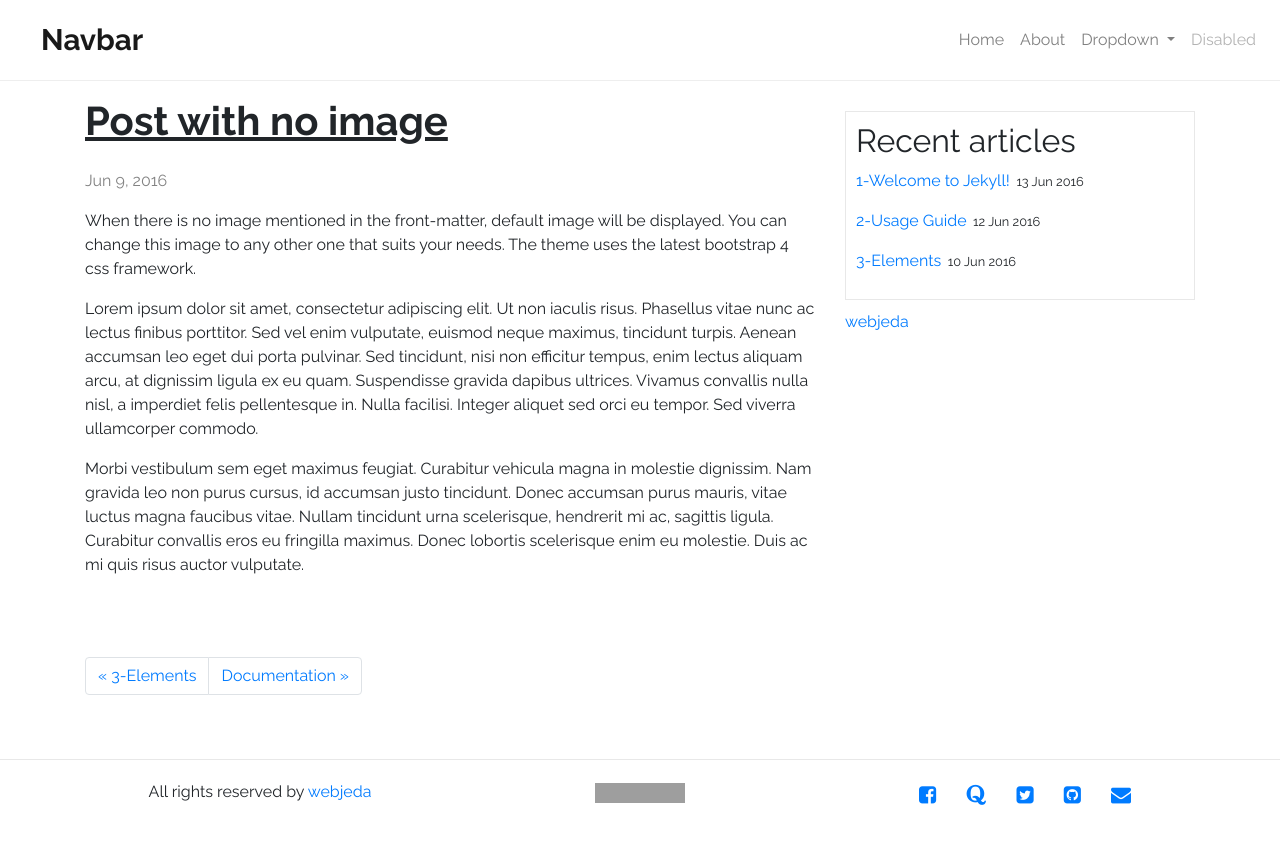
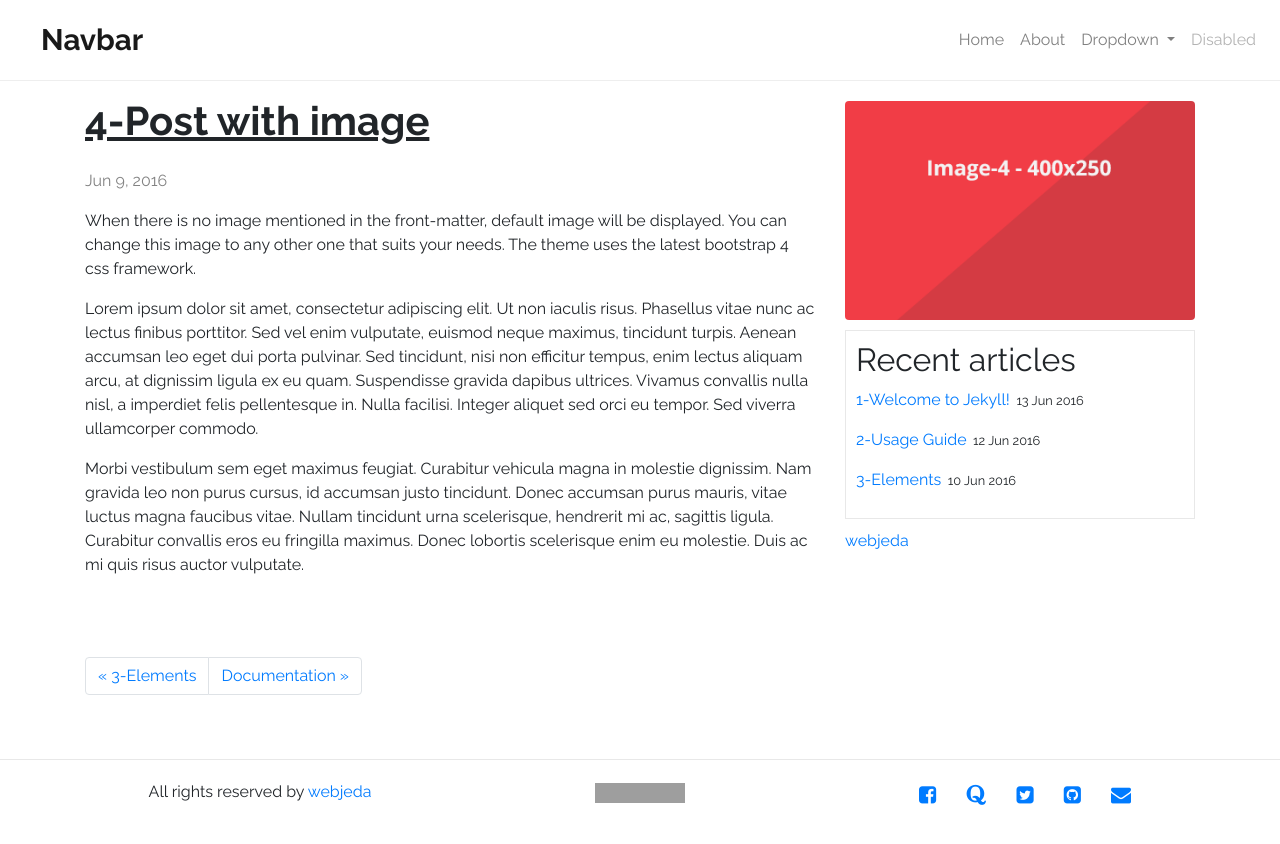
Before and after one commit to YiPianYe/cards, a Jekyll site: the page built from _posts/2016-06-09-4-image.markdown, in a window 1280 px wide. Shown: the top 844 px of the page. Built offline with Jekyll 4.4.1, drawn with Linux system fonts in a browser that asks for light colours; comment, search, counter and statistics services are not loaded; grey boxes are pictures that could not be loaded.

Commit message:
Update and rename 2016-06-09-no-image.markdown to 2016-06-09-4-image.markdown

```diff
--- a/_posts/2016-06-09-no-image.markdown
+++ b/_posts/2016-06-09-4-image.markdown
@@ -1,7 +1,8 @@
 ---
 layout: post
-title:  "Post with no image"
+title:  "4-Post with  image"
 categories: jekyll update
+image: /images/image-4.png
 ---
 When there is no image mentioned in the front-matter, default image will be displayed. You can change this image to any other one that suits your needs. The theme uses the latest bootstrap 4 css framework.
 
```
